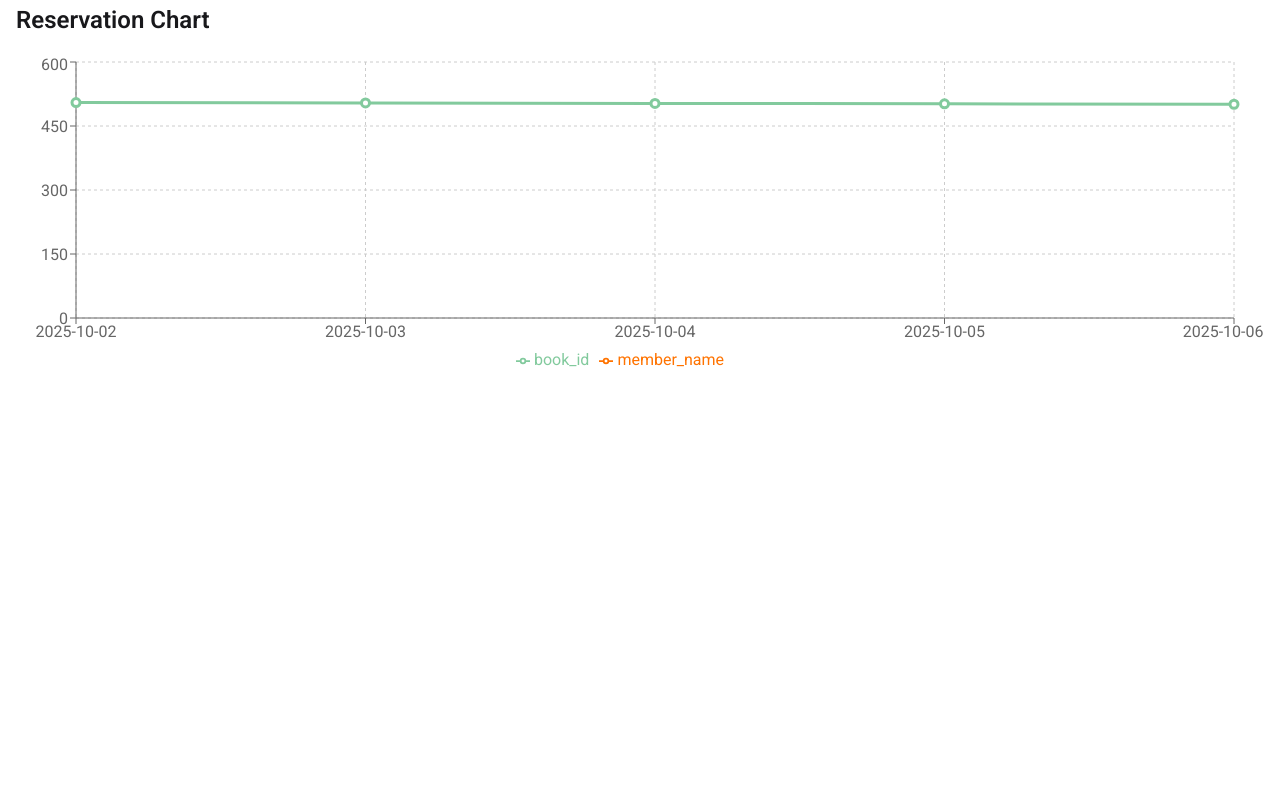
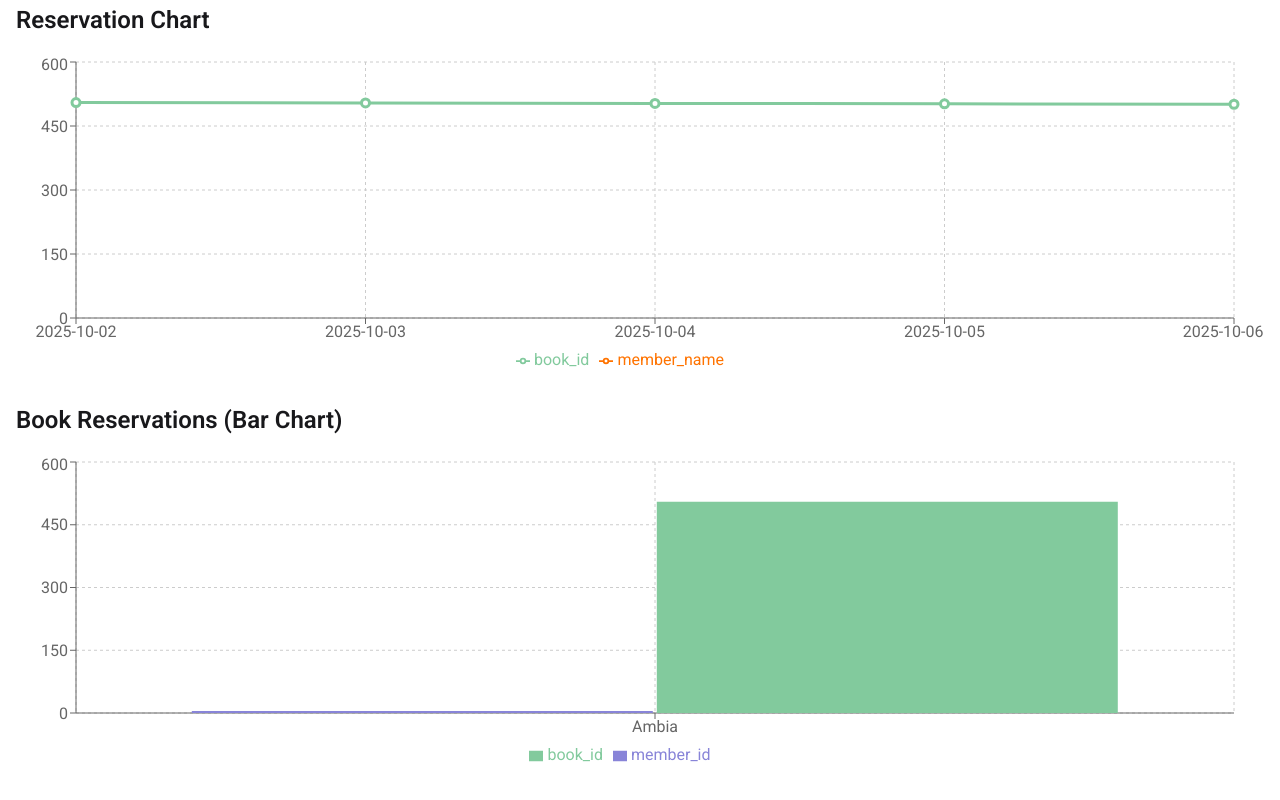
Before and after one commit to tro003x/react-basics, a React (Vite) app in the folder tailwind-react-pricing/: page /contact in a window 1280 px wide. Shown: the part 884-1684 px from the top of the page. Before the commit the page ends 1288 px from the top, so only its background shows below. Built offline with nearby package versions, Linux system fonts and the light colour scheme.

Commit message:
Bar Chart added with loaded data integrating AXIOS

```diff
--- a/package.json
+++ b/package.json
@@ -1,6 +1,7 @@
 {
   "dependencies": {
     "@tailwindcss/vite": "^4.1.13",
+    "axios": "^1.12.2",
     "lucide": "^0.544.0",
     "lucide-react": "^0.544.0"
   },
--- /dev/null
+++ b/tailwind-react-pricing/public/booksData.json
@@ -0,0 +1,11 @@
+ {
+    "reservation_id": 105,
+    "member_id": 5,
+    "member_name": "Ambia",
+    "book_id": 505,
+    "book_title": "Deep Learning with Python",
+    "author": "François Chollet",
+    "reservation_date": "2025-10-02",
+    "pickup_deadline": "2025-10-09",
+    "status": "Picked Up"
+  }
--- a/tailwind-react-pricing/src/App.jsx
+++ b/tailwind-react-pricing/src/App.jsx
@@ -6,6 +6,7 @@ import DaisyNav from './components/DaisyNav/DaisyNav'
 import Navbar from './components/Navbar/Navbar'
 import PricingOption from './components/PricingOptions/PricingOption';
 import ResultCharts from './components/Charts/ResultCharts';
+import BookData from './components/BookData/BookData';
 
 function App() {
 
@@ -18,7 +19,8 @@ function App() {
       <main>
         <PricingOption />
       </main>
-      <ResultCharts></ResultCharts>
+      <ResultCharts />
+      <BookData />
 
     </>
   )
--- /dev/null
+++ b/tailwind-react-pricing/src/components/BookData/BookData.jsx
@@ -0,0 +1,65 @@
+import React, { useEffect, useState } from 'react';
+import axios from 'axios';
+import {
+    ResponsiveContainer,
+    BarChart,
+    Bar,
+    XAxis,
+    YAxis,
+    CartesianGrid,
+    Tooltip,
+    Legend,
+} from 'recharts';
+
+const BookData = () => {
+    const [data, setData] = useState(null);
+    const [loading, setLoading] = useState(true);
+    const [error, setError] = useState(null);
+
+    useEffect(() => {
+        let mounted = true;
+        axios
+            .get('/booksData.json')
+            .then((res) => {
+                const payload = res.data;
+                // If payload is an array use it, otherwise wrap single object
+                const arr = Array.isArray(payload) ? payload : [payload];
+                if (mounted) setData(arr);
+            })
+            .catch((err) => {
+                if (mounted) setError(err.message || 'Failed to load');
+            })
+            .finally(() => {
+                if (mounted) setLoading(false);
+            });
+
+        return () => {
+            mounted = false;
+        };
+    }, []);
+
+    if (loading) return <div className="p-4">Loading book data…</div>;
+    if (error) return <div className="p-4 text-red-600">Error: {error}</div>;
+    if (!data || data.length === 0) return <div className="p-4">No data available</div>;
+
+    return (
+        <section className="my-8 px-4">
+            <h2 className="text-2xl font-semibold mb-4">Book Reservations (Bar Chart)</h2>
+            <div style={{ width: '100%', height: 320 }}>
+                <ResponsiveContainer>
+                    <BarChart data={data} margin={{ top: 10, right: 30, left: 0, bottom: 5 }}>
+                        <CartesianGrid strokeDasharray="3 3" />
+                        <XAxis dataKey="member_name" />
+                        <YAxis />
+                        <Tooltip />
+                        <Legend />
+                        <Bar dataKey="member_id" fill="#8884d8" />
+                        <Bar dataKey="book_id" fill="#82ca9d" />
+                    </BarChart>
+                </ResponsiveContainer>
+            </div>
+        </section>
+    );
+};
+
+export default BookData;
```
Also changed, not shown: 1 other file (tests, documents, lock files or other folders).
